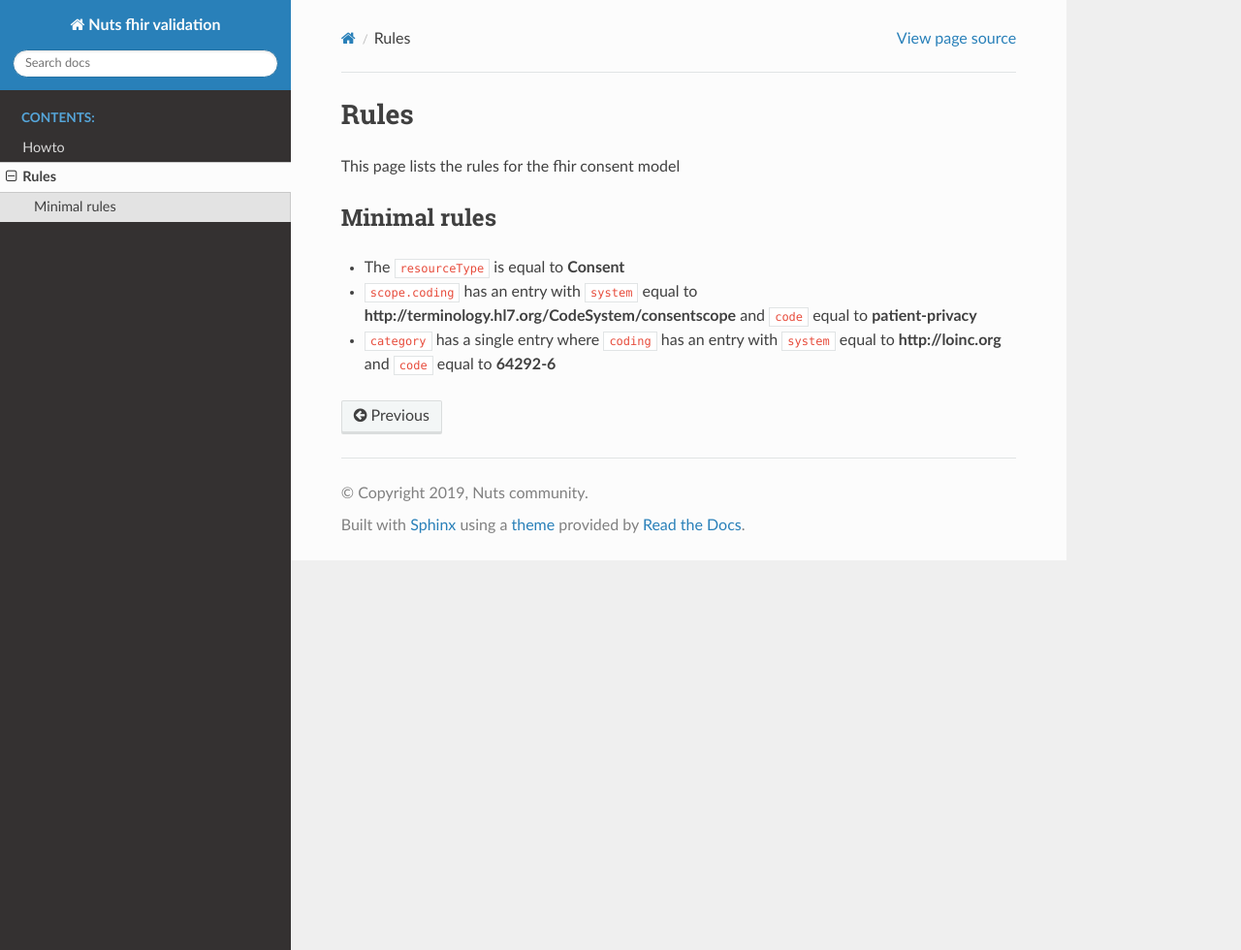
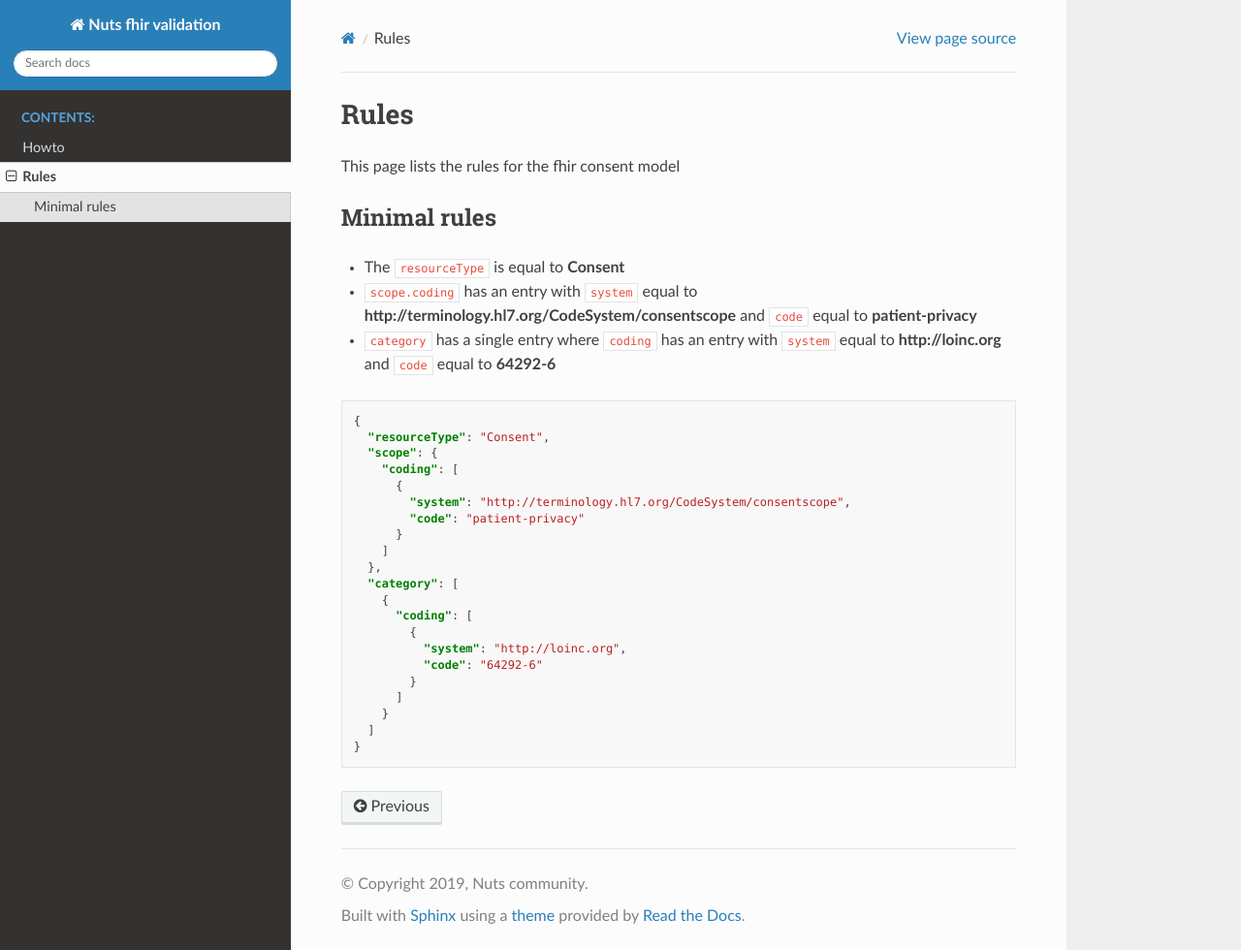
Before and after one commit to nuts-foundation/nuts-fhir-validation, a Sphinx documentation site: the page built from docs/pages/rules.rst, in a window 1280 px wide and 980 px high. Shown: the whole window at 97% size. Built offline with Sphinx 7.4.7 and the Read the Docs theme 2.0.0, drawn with Linux system fonts in a browser that asks for light colours.

Commit message:
added json example to rule documentation
Signed-off-by: Wout Slakhorst <wout.slakhorst@nedap.com>

```diff
--- a/docs/pages/rules.rst
+++ b/docs/pages/rules.rst
@@ -11,3 +11,27 @@ Minimal rules
 - The :code:`resourceType` is equal to **Consent**
 - :code:`scope.coding` has an entry with :code:`system` equal to **http://terminology.hl7.org/CodeSystem/consentscope** and :code:`code` equal to **patient-privacy**
 - :code:`category` has a single entry where :code:`coding` has an entry with :code:`system` equal to **http://loinc.org** and :code:`code` equal to **64292-6**
+
+.. code-block:: json
+
+    {
+      "resourceType": "Consent",
+      "scope": {
+        "coding": [
+          {
+            "system": "http://terminology.hl7.org/CodeSystem/consentscope",
+            "code": "patient-privacy"
+          }
+        ]
+      },
+      "category": [
+        {
+          "coding": [
+            {
+              "system": "http://loinc.org",
+              "code": "64292-6"
+            }
+          ]
+        }
+      ]
+    }
```
